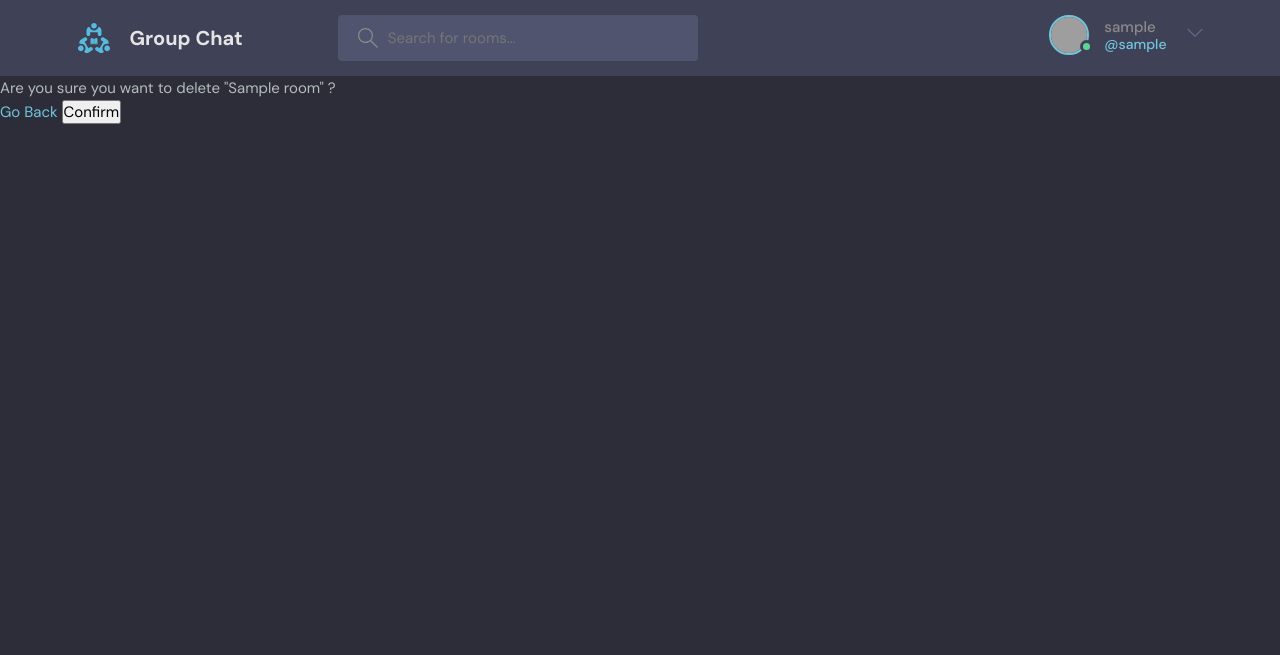
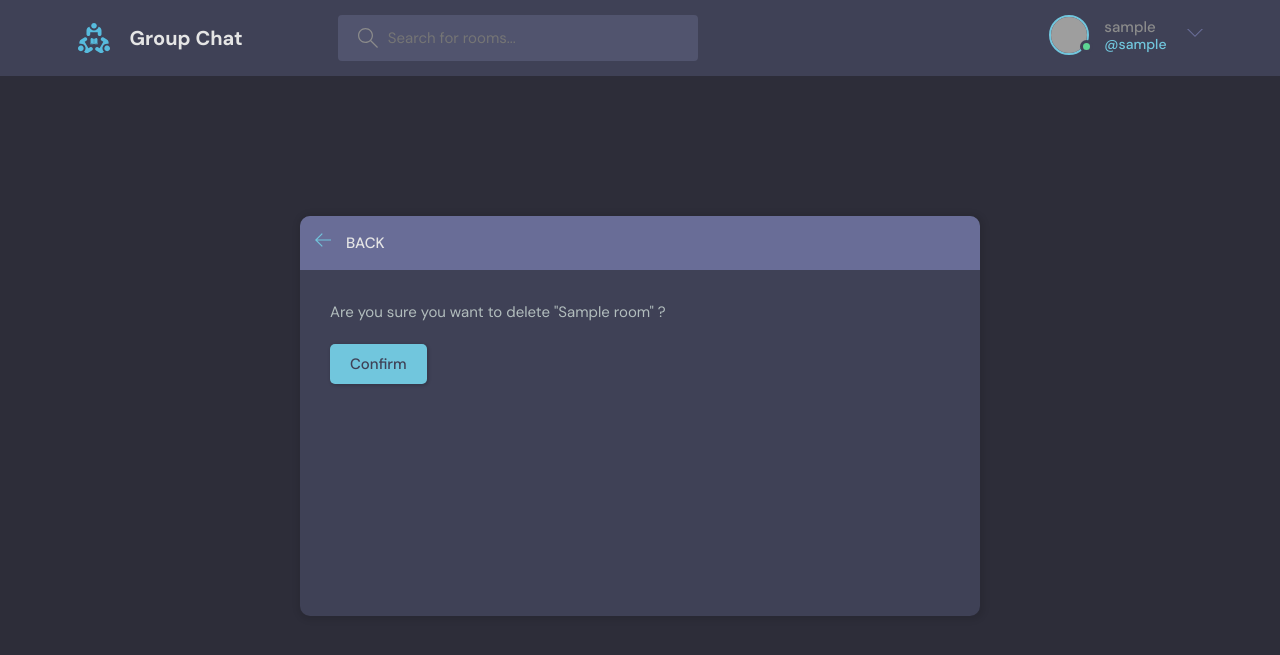
Before and after one commit to mahadi025/Group-Chat, a Django app: page /delete-room/1/ in a window 1280 px wide. Shown: the top 655 px of the page. Run offline with Django 4.2, Linux system fonts and the light colour scheme; a user stored in the database is signed in; tables that the repository leaves empty hold one stand-in row (values such as "Sample post"); grey boxes are pictures that could not be loaded.

Commit message:
updated delete page

```diff
--- a/core/templates/core/delete.html
+++ b/core/templates/core/delete.html
@@ -1,12 +1,35 @@
 {% extends "main.html" %}
 
 {% block content %}
+    <main class="delete-item layout">
+        <div class="container">
+            <div class="layout__box">
+                <div class="layout__boxHeader">
+                    <div class="layout__boxTitle">
+                        <a href="{{request.META.HTTP_REFERER}}">
+                            <svg version="1.1" xmlns="http://www.w3.org/2000/svg" width="32" height="32"
+                                viewBox="0 0 32 32">
+                                <title>arrow-left</title>
+                                <path d="M13.723 2.286l-13.723 13.714 13.719 13.714 1.616-1.611-10.96-10.96h27.625v-2.286h-27.625l10.965-10.965-1.616-1.607z"/>
+                            </svg>
+                        </a>
+                        <h3>Back</h3>
+                    </div>
+                </div>
+                <div class="layout__body">
+                    <form class="form" method="POST" action="">
+                        {% csrf_token %}
+                        <div class="form__group">
+                            <p>Are you sure you want to delete "{{obj}}" ?</p>
+                        </div>
 
-<form method="POST" action="">
-    {% csrf_token %}
-    <p>Are you sure you want to delete "{{obj}}" ?</p>
-    <a href="{{request.META.HTTP_REFERER}}">Go Back</a>
-    <input type="submit" value="Confirm">
-</form>
+                        <div class="for__group">
+                            <input class="btn btn--main" type="submit" value="Confirm" />
+                        </div>
 
+                    </form>
+                </div>
+            </div>
+        </div>
+    </main>
 {% endblock content %}
```
